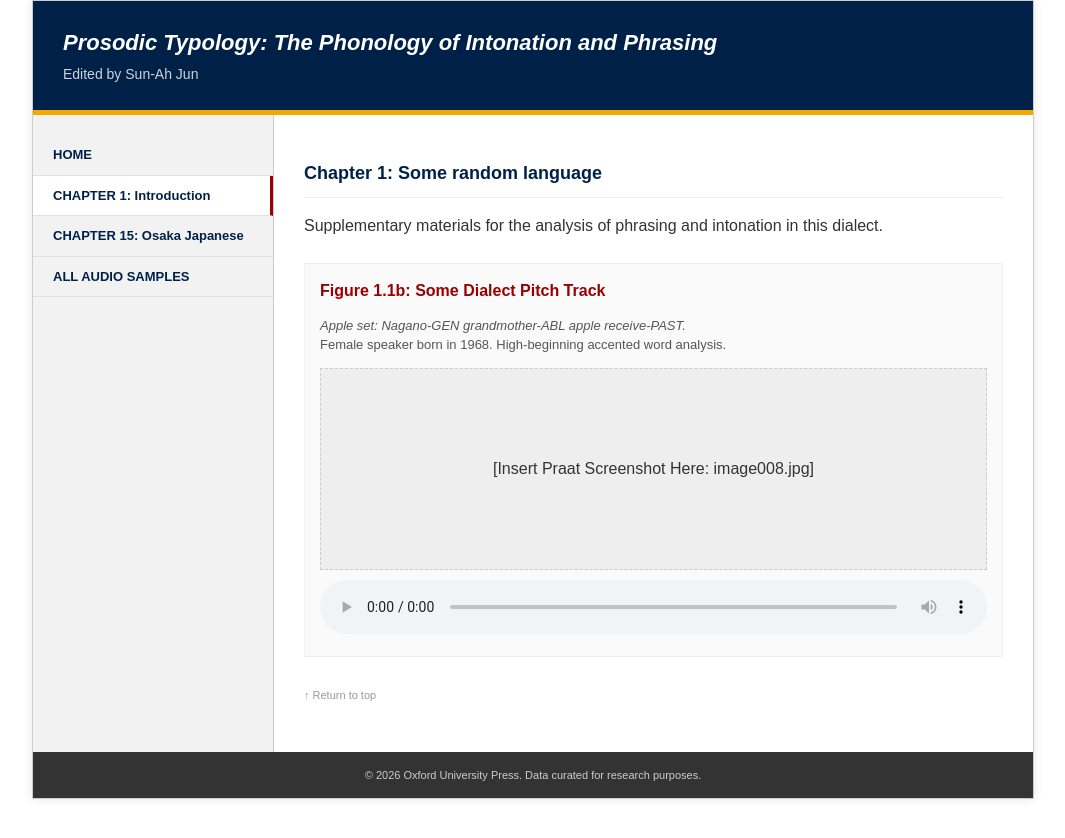
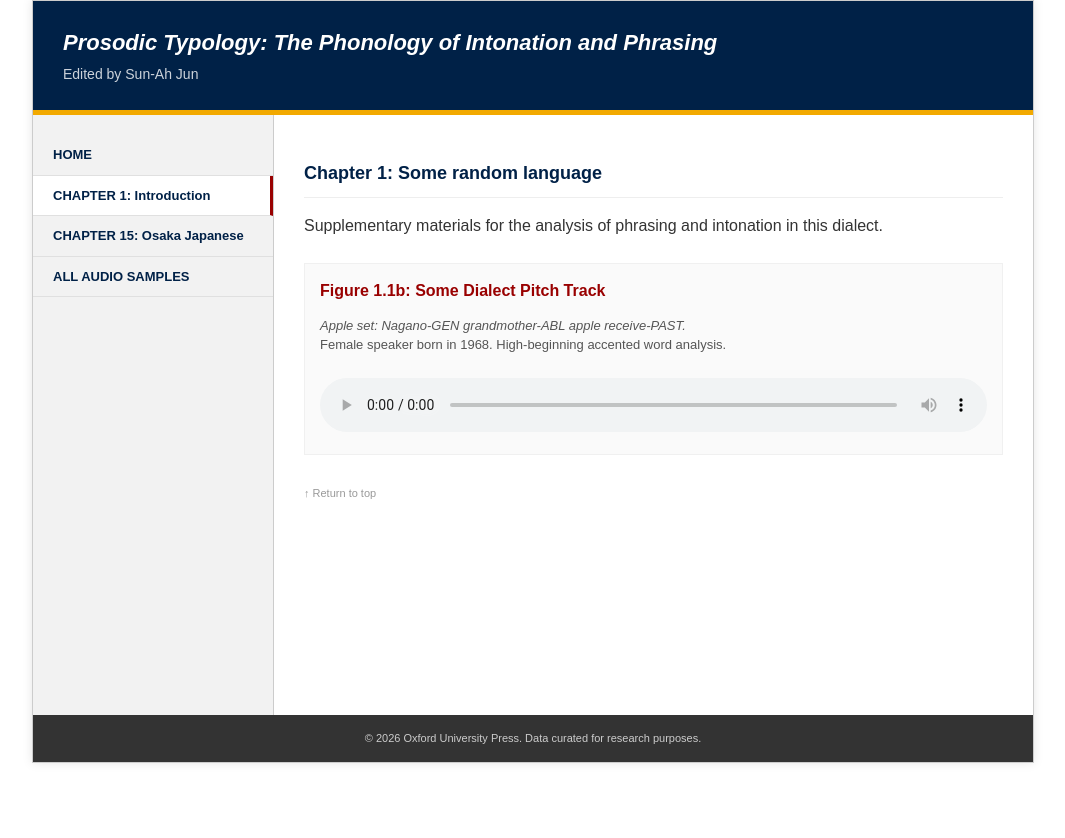
Before and after one commit to baichen-du/baichen-du.github.io, a Jekyll site: the page chap1.html, which Jekyll copies as it is, in a window 1280 px wide. Shown: the top 838 px of the page, without its empty margins (107-1172 px from the left). Built offline with Jekyll 4.4.1, drawn with Linux system fonts in a browser that asks for light colours.

Commit message:
Remove Praat screenshot placeholder
Removed placeholder for Praat screenshot from the HTML.

```diff
--- a/chap1.html
+++ b/chap1.html
@@ -129,9 +129,6 @@
                     <em>Apple set: Nagano-GEN grandmother-ABL apple receive-PAST.</em><br>
                     Female speaker born in 1968. High-beginning accented word analysis.
                 </p>
-                <div style="background:#eee; height:200px; display:flex; align-items:center; justify-content:center; border:1px dashed #ccc;">
-                    [Insert Praat Screenshot Here: image008.jpg]
-                </div>
 
                 <audio controls>
                     <source src="audio/fig15_19b.mp3" type="audio/mpeg">
```
